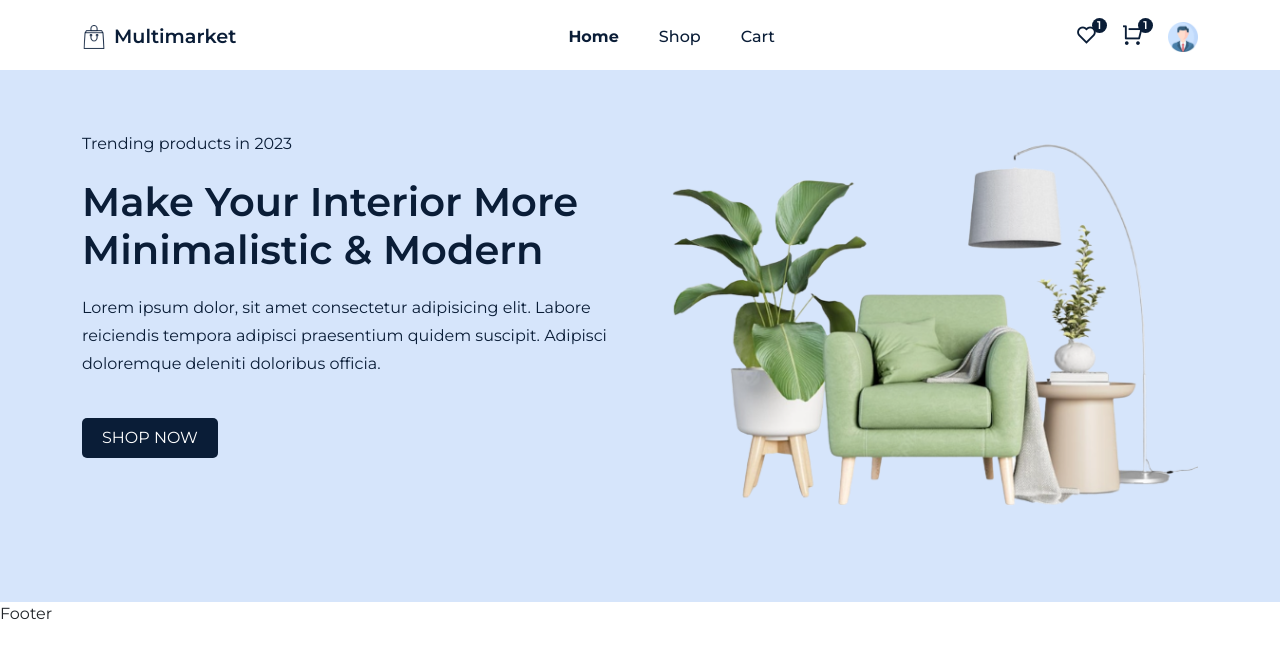
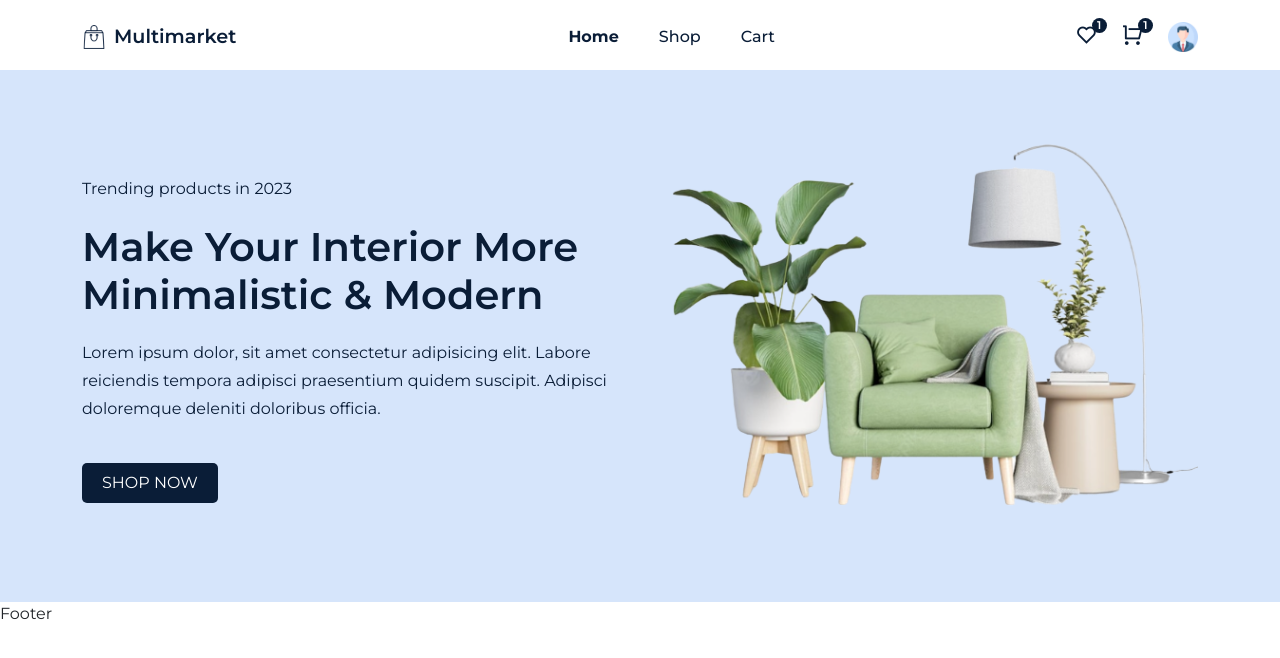
Before and after one commit to homie43/ecom-shop, a React (Create React App) app: page /home in a window 1280 px wide. Shown: the top 658 px of the page. Built offline with nearby package versions, Linux system fonts and the light colour scheme.

Commit message:
add framer-motion in Home

```diff
--- a/src/pages/Home/Home.jsx
+++ b/src/pages/Home/Home.jsx
@@ -1,7 +1,9 @@
 import React from "react";
+import { Link } from "react-router-dom";
+import { motion } from "framer-motion";
+import { Container, Row, Col } from "reactstrap";
+
 import Helmet from "../../components/Helmet/Helmet";
-
-import { Container, Row, Col } from "reactstrap";
 
 import heroImg from "../../assets/images/hero-img.png";
 
@@ -24,7 +26,9 @@ const Home = () => {
                   Labore reiciendis tempora adipisci praesentium quidem
                   suscipit. Adipisci doloremque deleniti doloribus officia.
                 </p>
-                <button className="buy__btn">SHOP NOW</button>
+                <motion.button whileTap={{ scale: 1.1 }} className="buy__btn">
+                  <Link to="/shop">SHOP NOW</Link>
+                </motion.button>
               </div>
             </Col>
 
--- a/src/pages/Home/Home.scss
+++ b/src/pages/Home/Home.scss
@@ -13,6 +13,10 @@
   }
 }
 
+.hero__content {
+  padding-top: 45px;
+}
+
 .buy__btn {
   border: none;
   outline: none;
@@ -22,4 +26,8 @@
   border-radius: 5px;
   cursor: pointer;
   margin-top: 40px;
+
+  a:hover {
+    color: #fff;
+  }
 }
```
